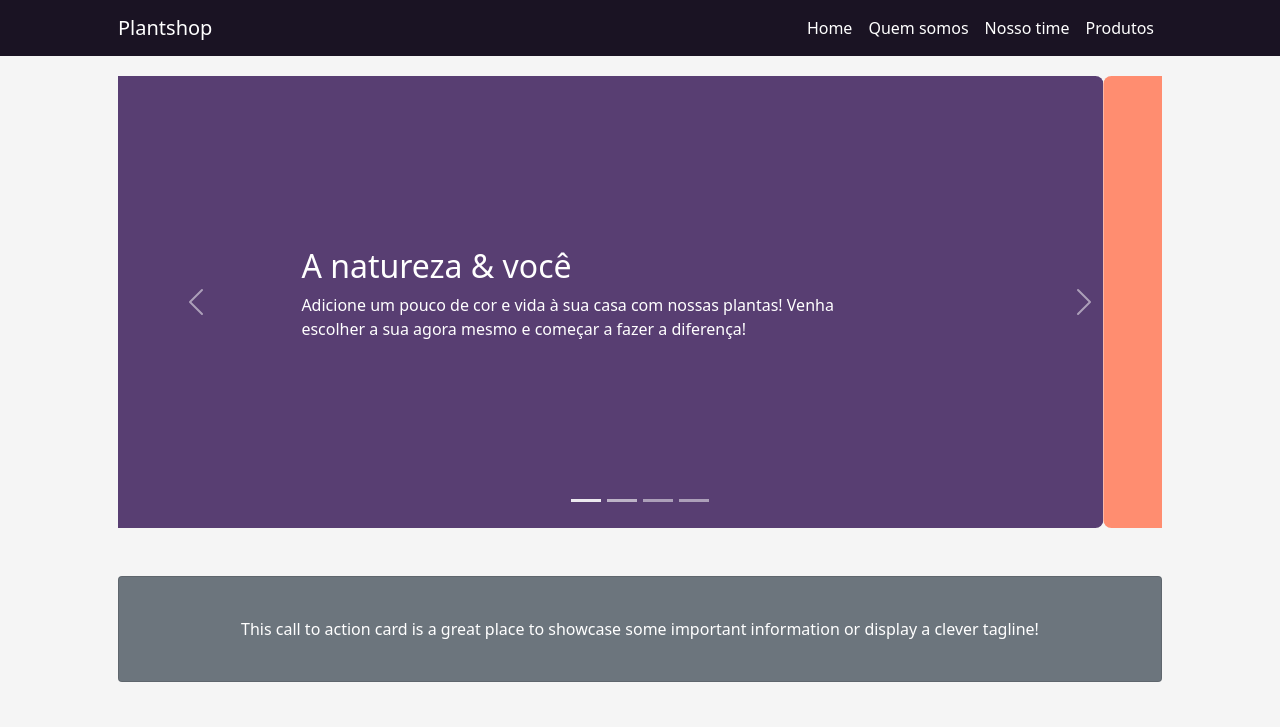
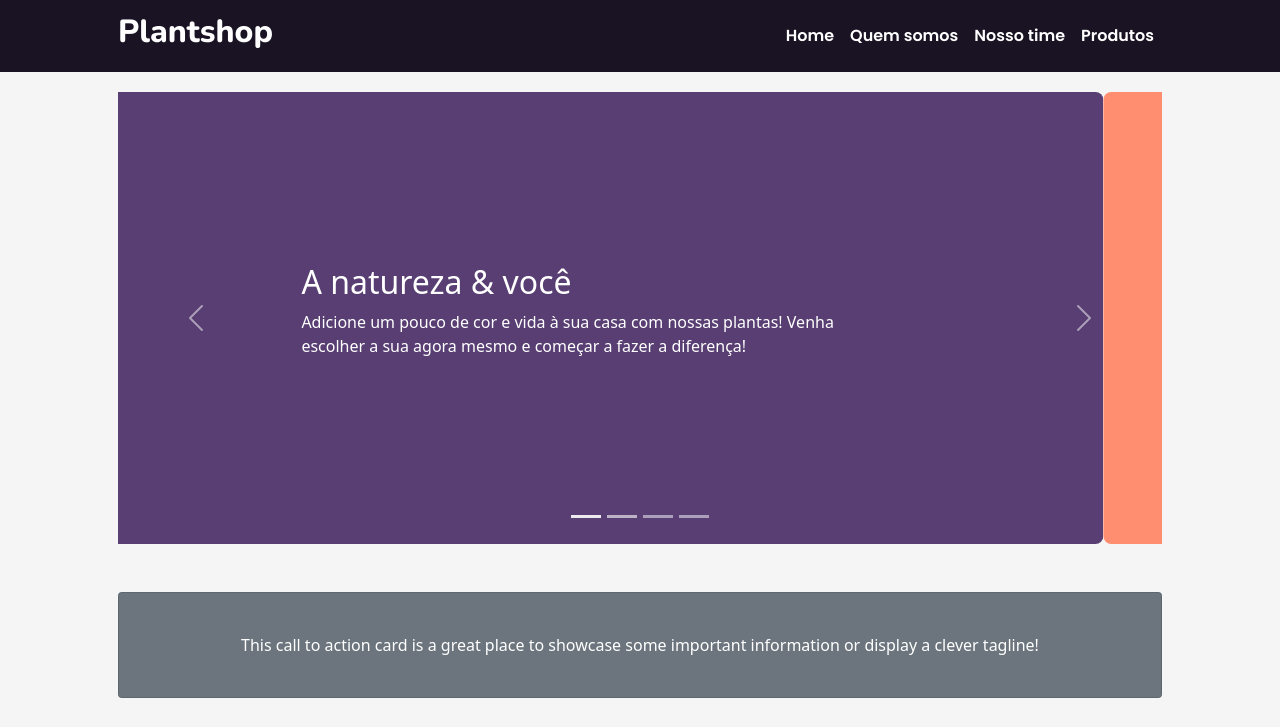
Before and after one commit to Danielle-Luz/Bootstrap-Landing-Page-Instituto-Nu, a plain HTML site: page index.html in a window 1280 px wide. Shown: the top 727 px of the page. Drawn offline with nearby package versions, Linux system fonts and the light colour scheme.

Commit message:
feat: adiciona estilização no logo e nos links da nav

```diff
--- a/css/navbar.css
+++ b/css/navbar.css
@@ -2,6 +2,10 @@
   background-color: var(--grey-1);
 }
 
-.nav-link, .navbar__logo {
+.nav-link, .logo, .navbar a:hover {
   color: var(--grey-3);
 }
+
+.navbar a:hover {
+  opacity: 80%;
+}
--- /dev/null
+++ b/css/texts.css
@@ -0,0 +1,10 @@
+.logo {
+  font-family: 'Nunito', sans-serif;
+  font-size: 32px;
+}
+
+.link {
+  font-family: 'Poppins', sans-serif;
+  font-size: 16px;
+  font-weight: 600;
+}
--- a/index.html
+++ b/index.html
@@ -12,18 +12,19 @@
         <link href="css/globalStyles.css" rel="stylesheet" />
         <link href="css/banner.css" rel="stylesheet" />
         <link href="css/navbar.css" rel="stylesheet" />
+        <link href="css/texts.css" rel="stylesheet" />
     </head>
     <body>
-        <nav class="navbar navbar-expand-sm sticky-top">
+        <nav class="navbar navbar-expand-md sticky-top">
             <div class="container px-5">
-                <a class="navbar-brand navbar__logo" href="#!">Plantshop</a>
+                <h1 class="navbar-brand logo" href="#!">Plantshop</h1>
                 <button class="navbar-toggler" type="button" data-bs-toggle="collapse" data-bs-target="#navbarSupportedContent" aria-controls="navbarSupportedContent" aria-expanded="false" aria-label="Toggle navigation"><span class="navbar-toggler-icon"></span></button>
                 <div class="collapse navbar-collapse" id="navbarSupportedContent">
                     <ul class="navbar-nav ms-auto mb-2 mb-lg-0">
-                        <li class="nav-item"><a class="nav-link active" aria-current="page" href="#!">Home</a></li>
-                        <li class="nav-item"><a class="nav-link" href="#!">Quem somos</a></li>
-                        <li class="nav-item"><a class="nav-link" href="#!">Nosso time</a></li>
-                        <li class="nav-item"><a class="nav-link" href="#!">Produtos</a></li>
+                        <li class="nav-item"><a class="nav-link link active" aria-current="page" href="#!">Home</a></li>
+                        <li class="nav-item"><a class="nav-link link" href="#!">Quem somos</a></li>
+                        <li class="nav-item"><a class="nav-link link" href="#!">Nosso time</a></li>
+                        <li class="nav-item"><a class="nav-link link" href="#!">Produtos</a></li>
                     </ul>
                 </div>
             </div>
```
